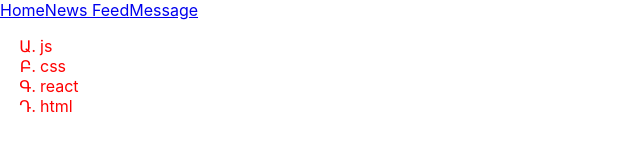
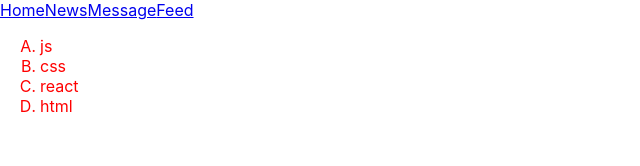
Before and after one commit to 89610090091/basic-react, a React (Create React App) app: page / in a window 1280 px wide. Shown: the top 166 px of the page, without its empty margins (0-640 px from the left). Built offline with nearby package versions, Linux system fonts and the light colour scheme.

Commit message:
import-export-interaction

```diff
--- a/src/App.css
+++ b/src/App.css
@@ -1,4 +1,4 @@
 ul li {
-  list-style-type: armenian;
+  list-style-type: upper-latin;
   color: red;
 }
--- a/src/App.tsx
+++ b/src/App.tsx
@@ -1,5 +1,8 @@
-import React from 'react';
+// import React from 'react';
 import './App.css';
+import Header from './Header';
+import Technologies from './Technologies';
+
 
 const App = () => {
   return (
@@ -10,27 +13,4 @@
   );
 }
 
-const Header = () => {
-  return (
-    <div>
-      <a href='#'>Home</a>
-      <a href='#'>News Feed</a>
-      <a href='#'>Message</a>
-    </div>
-  );
-}
-
-const Technologies = () => {
-  return (
-    <div>
-      <ul>
-        <li>js</li>
-        <li>css</li>
-        <li>react</li>
-        <li>html</li>
-      </ul>
-    </div>
-  );
-}
-
 export default App;
--- /dev/null
+++ b/src/Header.js
@@ -0,0 +1,13 @@
+const Header = () => {
+    return (
+        <div>
+            <a href='#'>Home</a>
+            <a href='#'>News</a>
+            <a href='#'>Message</a>
+            <a href='#'>Feed</a>
+        </div>
+    );
+}
+
+
+export default Header;
--- /dev/null
+++ b/src/Technologies.js
@@ -0,0 +1,14 @@
+const Technologies = () => {
+    return (
+        <div>
+            <ul>
+                <li>js</li>
+                <li>css</li>
+                <li>react</li>
+                <li>html</li>
+            </ul>
+        </div>
+    );
+}
+
+export default Technologies;
```
